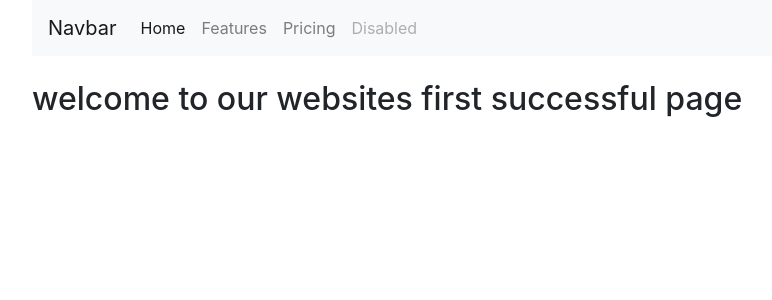
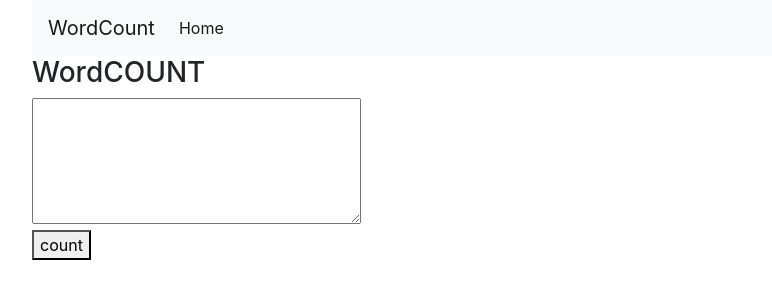
Before and after one commit to 13grm/wordCount-django, a Django app: page / in a window 1280 px wide. Shown: the top 300 px of the page, without its empty margins (53-825 px from the left). Run offline with Django 3.2, Linux system fonts and the light colour scheme; some libraries are stand-ins or nearby versions.

Commit message:
added up textarea; submit button; and make it workable

```diff
--- a/wordcount/mainapp/templates/mainapp/base.html
+++ b/wordcount/mainapp/templates/mainapp/base.html
@@ -15,7 +15,7 @@
 <body>
     <div class="container">
         <nav class="navbar navbar-expand-lg navbar-light bg-light">
-            <a class="navbar-brand" href="#">Navbar</a>
+            <a class="navbar-brand" href="#">WordCount</a>
             <button class="navbar-toggler" type="button" data-toggle="collapse" data-target="#navbarNav" aria-controls="navbarNav" aria-expanded="false" aria-label="Toggle navigation">
                  <span class="navbar-toggler-icon"></span>
             </button>
@@ -24,15 +24,13 @@
                      <li class="nav-item active">
                          <a class="nav-link" href="#">Home <span class="sr-only">(current)</span></a>
                     </li>
-                    <li class="nav-item">
-                        <a class="nav-link" href="#">Features</a>
-                    </li>
-                    <li class="nav-item">
-                         <a class="nav-link" href="#">Pricing</a>
-                     </li>
-                    <li class="nav-item">
-                         <a class="nav-link disabled" href="#">Disabled</a>
-                    </li>
+                    <!--<li class="nav-item">-->
+                        <!--<a class="nav-link" href="#">Features</a>-->
+                    <!--</li>-->
+                    <!--<li class="nav-item">-->
+                         <!--<a class="nav-link" href="#">Pricing</a>-->
+                     <!--</li>-->
+
                 </ul>
             </div>
         </nav>
--- a/wordcount/mainapp/templates/mainapp/home.html
+++ b/wordcount/mainapp/templates/mainapp/home.html
@@ -1,9 +1,19 @@
 {% extends 'mainapp/base.html' %}
 {% load static %}
 
-{% block title %} wordCounter {% endblock %}
+{%  block title  %} wordCounter {% endblock %}
 
- {% block body %}
-<br>
-<h2>welcome to our websites first successful page</h2>
+{% block body %}
+
+<h3> WordCOUNT</h3>
+<form action="{% url 'count' %}">
+
+ <textarea  id="textarea" cols="30" rows="5"></textarea>
+ <br>
+ <button type="submit">count</button>
+
+</form>
+
+
+
  {% endblock %}
--- a/wordcount/mainapp/urls.py
+++ b/wordcount/mainapp/urls.py
@@ -1,12 +1,14 @@
 from django.urls import path
 from django.urls import include
-from .views  import home
+from .views  import (home,
+                    count,)
 
 
 
 urlpatterns = [
     path('', home, name='home'),
-    path('home/', home, name='home')
+    path('home/', home, name='home'),
+    path('count/', count, name='count'),
 
 
 ]
--- a/wordcount/mainapp/views.py
+++ b/wordcount/mainapp/views.py
@@ -5,3 +5,10 @@ def home(request):
 
     }
     return render(request, "mainapp/home.html", context=context)
+
+
+def count(request):
+    context = {
+
+    }
+    return render(request, 'mainapp/count.html', context=context)
--- a/wordcount/wordcount/urls.py
+++ b/wordcount/wordcount/urls.py
@@ -1,18 +1,4 @@
-"""wordcount URL Configuration
 
-The `urlpatterns` list routes URLs to views. For more information please see:
-    https://docs.djangoproject.com/en/2.2/topics/http/urls/
-Examples:
-Function views
-    1. Add an import:  from my_app import views
-    2. Add a URL to urlpatterns:  path('', views.home, name='home')
-Class-based views
-    1. Add an import:  from other_app.views import Home
-    2. Add a URL to urlpatterns:  path('', Home.as_view(), name='home')
-Including another URLconf
-    1. Import the include() function: from django.urls import include, path
-    2. Add a URL to urlpatterns:  path('blog/', include('blog.urls'))
-"""
 from django.contrib import admin
 from django.urls import path
 from django.urls import include
```
Also changed, not shown: wordcount/mainapp/templates/mainapp/count.html (added, +10 -0 lines).
